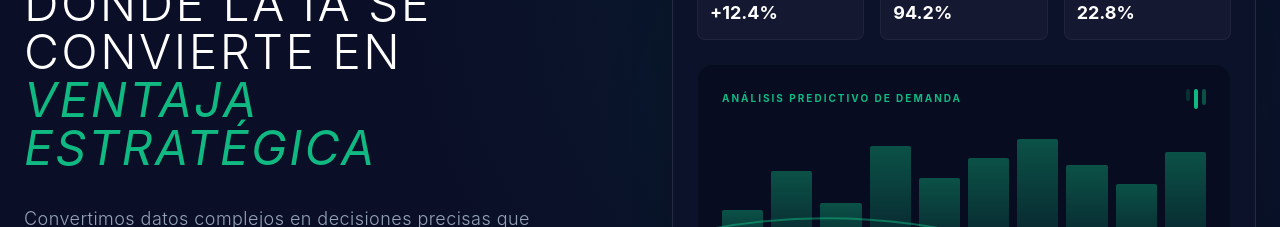
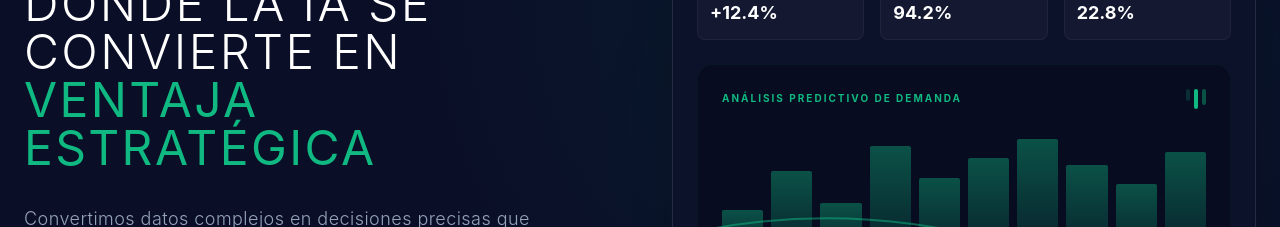
Before and after one commit to joeduar/axioma-intelligence, a React (Vite) app in the folder frontend/: page /contacto in a window 1280 px wide. Shown: the part 251-478 px from the top of the page. Built offline with nearby package versions, Linux system fonts and the light colour scheme.

Commit message:
Actualización de desarrollo

```diff
--- a/frontend/src/components/PortalHero.tsx
+++ b/frontend/src/components/PortalHero.tsx
@@ -22,7 +22,7 @@ const PortalHero: React.FC = () => {
             {/* TÍTULO: FUENTE LIGERA, PROFESIONAL Y LUXURY */}
             <h1 className="text-4xl md:text-5xl font-light text-white leading-[1.2] mb-8 uppercase tracking-[0.05em]">
               Donde la IA se convierte en <br />
-              <span className="text-[#10B981] font-normal italic">Ventaja Estratégica</span>
+              <span className="text-[#10B981] font-normal">Ventaja Estratégica</span>
             </h1>
 
             <p className="text-slate-400 text-lg max-w-lg mb-10 leading-relaxed font-light tracking-wide">
```
